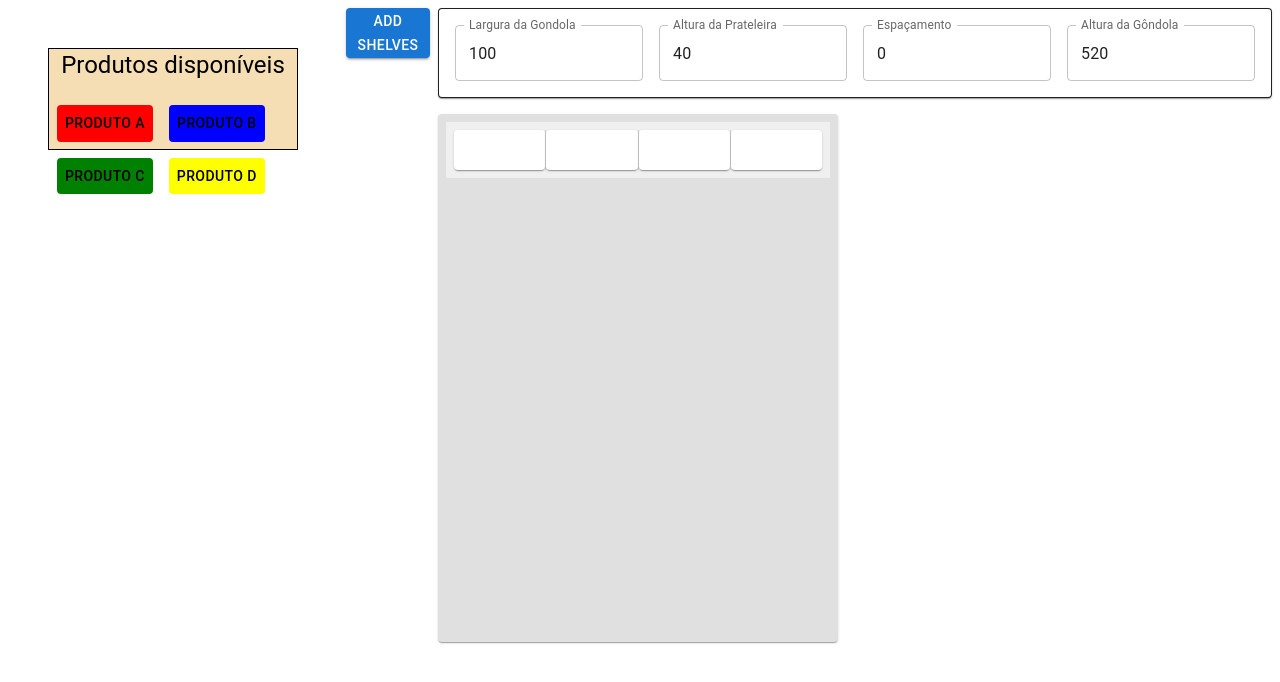
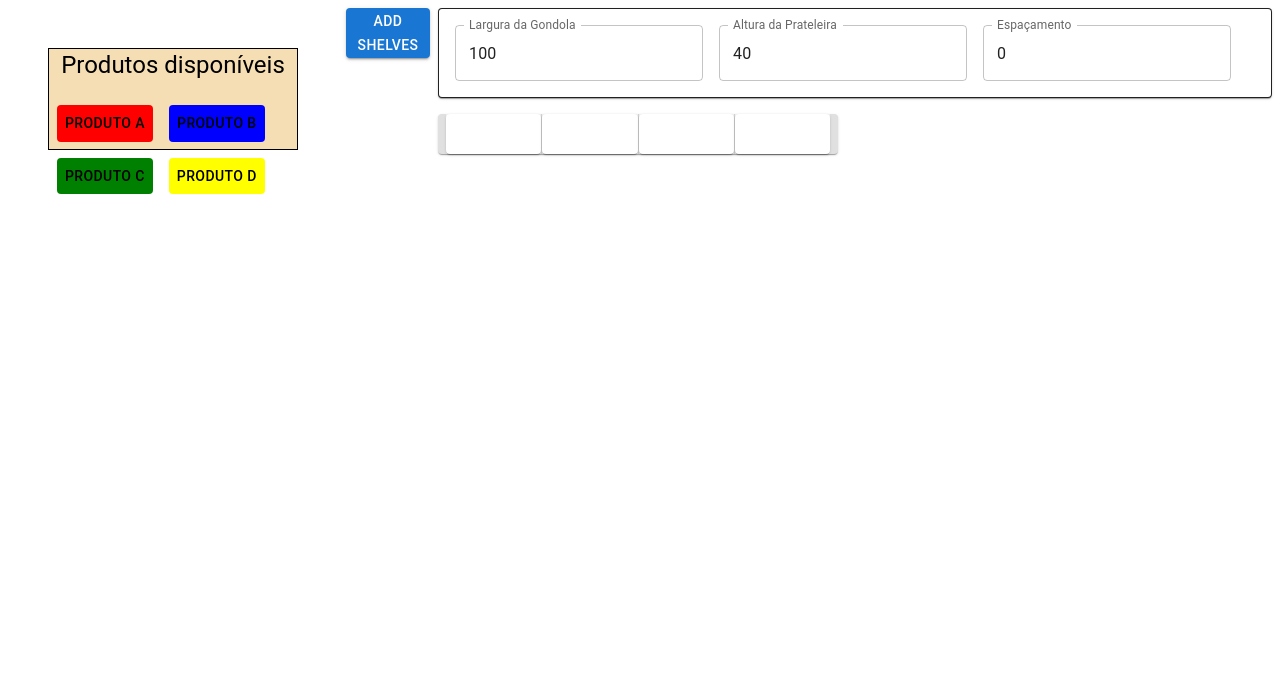
Before and after one commit to MatheusDev19/learning-matirial-ui, a React (Vite) app: page / in a window 1280 px wide. Shown: the top 682 px of the page. Built offline with nearby package versions, Linux system fonts and the light colour scheme.

Commit message:
feat: Create height calculation for gondola

```diff
--- a/src/components/gondola-control/index.tsx
+++ b/src/components/gondola-control/index.tsx
@@ -6,7 +6,6 @@ export interface GondolaControlProps {
     shelfWidth: number;
     shelfHeight: number;
     gap: number;
-    gondolaHeight: number;
   }) => ReactNode;
 }
 
@@ -14,7 +13,6 @@ export const GondolaControl = ({ children }: GondolaControlProps) => {
   const [shelfWidth, setShelfWidth] = useState<number>(100);
   const [shelfHeight, setShelfHeight] = useState<number>(40);
   const [gap, setGap] = useState<number>(0);
-  const [gondolaHeight, setGondolaHeight] = useState<number>(520);
 
   return (
     <Box>
@@ -47,15 +45,10 @@ export const GondolaControl = ({ children }: GondolaControlProps) => {
           value={gap}
           onChange={(e) => setGap(Number(e.target.value))}
         />
-        <TextField
-          label="Altura da Gôndola"
-          type="number"
-          value={gondolaHeight}
-          onChange={(e) => setGondolaHeight(Number(e.target.value))}
-        />
+
       </Paper>
 
-      {children({ shelfWidth, shelfHeight, gap, gondolaHeight })}
+      {children({ shelfWidth, shelfHeight, gap })}
     </Box>
   );
 };
--- a/src/components/gondola/index.tsx
+++ b/src/components/gondola/index.tsx
@@ -95,35 +95,35 @@ export const Gondola = () => {
       </Button>
 
       <GondolaControl>
-        {({ shelfWidth, shelfHeight, gap, gondolaHeight }) => (
+        {({ shelfWidth, shelfHeight, gap }) => {
+          const totalHeight =
+            shelves.length * shelfHeight + (shelves.length - 1) * gap;
+          return (
             <Paper
               sx={{
                 bgcolor: "#e0e0e0",
                 display: "flex",
                 flexDirection: "column",
                 width: shelfWidth * 4 + gap * 3,
-              height: gondolaHeight,
-              pt: 1,
+                height: totalHeight,
               }}
             >
               {shelves.map((_, shelfIndex) => (
                 // Pratelheira de gondola
 
                 <Box
+                  key={shelfIndex}
                   sx={{
                     backgroundColor: "#f0f0f0",
                     flexDirection: "column",
-                  mb: 0.1,
                     mx: 1,
                   }}
                 >
                   <Stack
-                  key={shelfIndex}
                     direction="row"
                     spacing={gap}
                     divider={<Divider orientation="vertical" flexItem />}
                     sx={{
-                    p: 1,
                       height: shelfHeight,
                     }}
                   >
@@ -144,7 +144,8 @@ export const Gondola = () => {
                               width: "100%",
                               height: "100%",
                               backgroundColor:
-                              stackProduct[shelfIndex * 4 + productIndex].color,
+                                stackProduct[shelfIndex * 4 + productIndex]
+                                  .color,
                             }}
                           />
                         )}
@@ -154,7 +155,8 @@ export const Gondola = () => {
                 </Box>
               ))}
             </Paper>
-        )}
+          );
+        }}
       </GondolaControl>
     </Box>
   );
```
Lines whose indentation alone changed are shown as unchanged.
